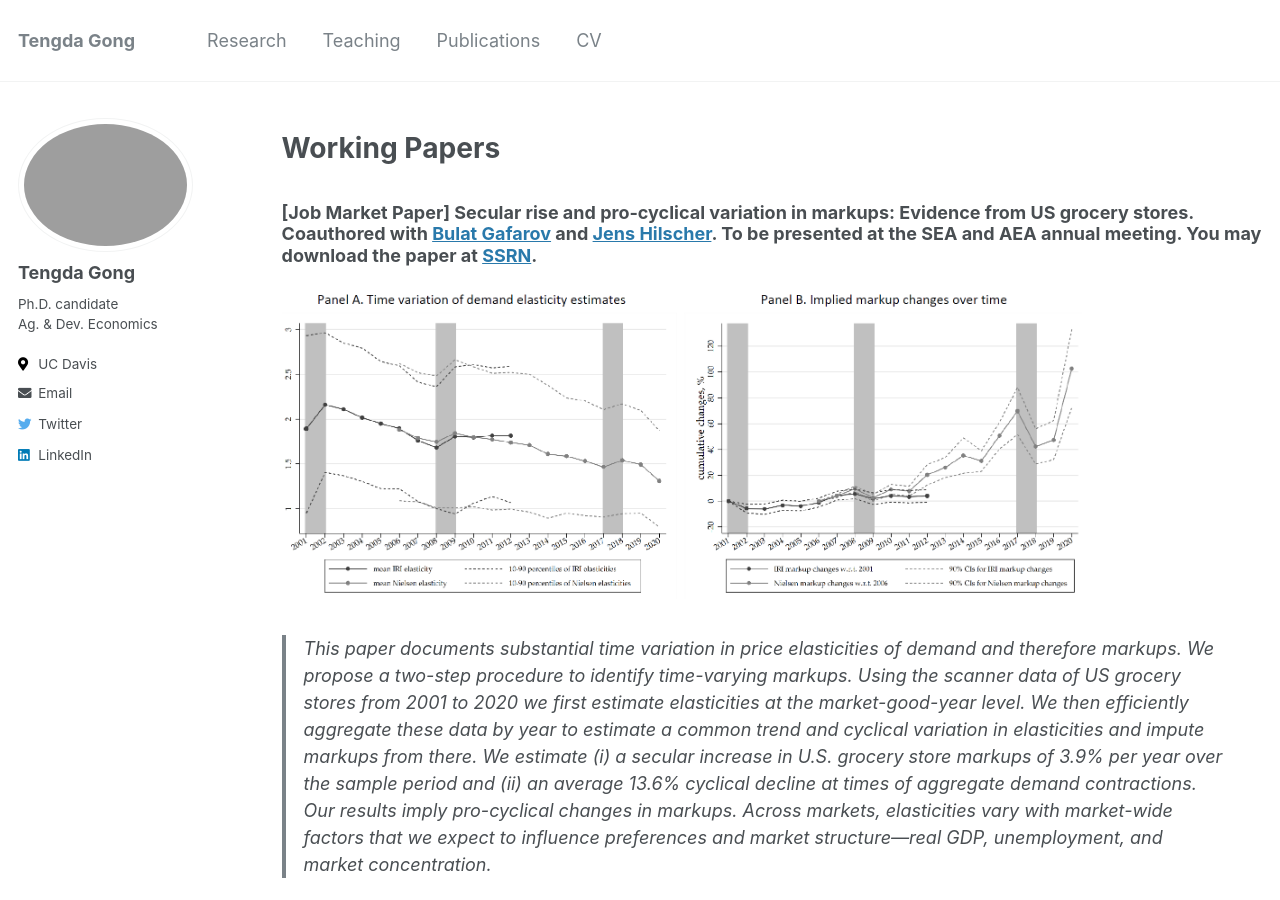
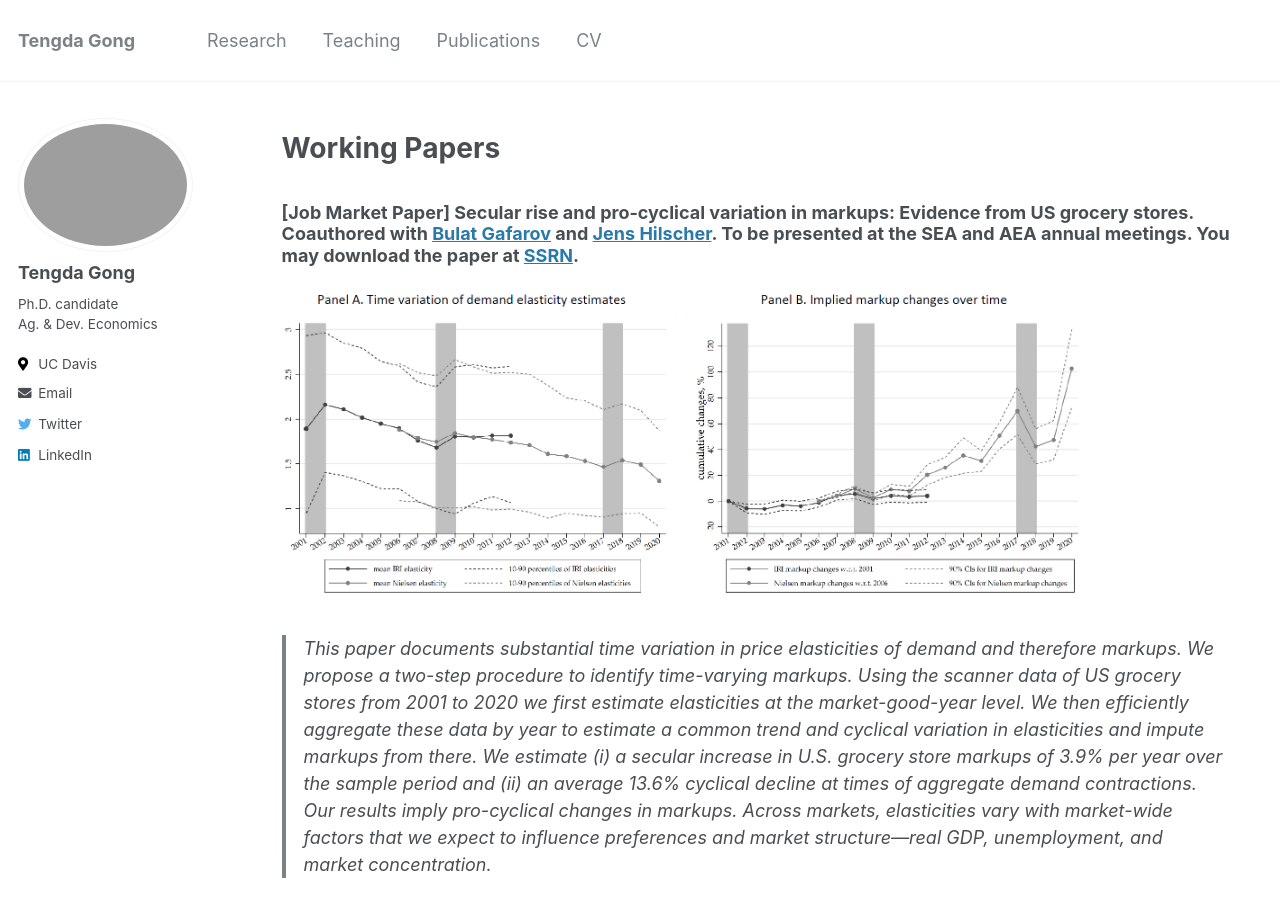
Before and after one commit to tendakung/tendakung.github.io, a Jekyll site: the page built from _pages/research.md, in a window 1280 px wide and 900 px high. Built offline with Jekyll 4.4.1, drawn with Linux system fonts in a browser that asks for light colours.

Commit message:
Update research.md

```diff
--- a/_pages/research.md
+++ b/_pages/research.md
@@ -7,7 +7,7 @@ author_profile: true
 
 # Working Papers
 
-### [Job Market Paper] Secular rise and pro-cyclical variation in markups: Evidence from US grocery stores. Coauthored with [Bulat Gafarov](https://are.ucdavis.edu/people/faculty/bulat-gafarov/) and [Jens Hilscher](https://are.ucdavis.edu/people/faculty/jens-hilscher/). To be presented at the SEA and AEA annual meeting. You may download the paper at [SSRN](https://papers.ssrn.com/sol3/papers.cfm?abstract_id=4551482).
+### [Job Market Paper] Secular rise and pro-cyclical variation in markups: Evidence from US grocery stores. Coauthored with [Bulat Gafarov](https://are.ucdavis.edu/people/faculty/bulat-gafarov/) and [Jens Hilscher](https://are.ucdavis.edu/people/faculty/jens-hilscher/). To be presented at the SEA and AEA annual meetings. You may download the paper at [SSRN](https://papers.ssrn.com/sol3/papers.cfm?abstract_id=4551482).
 <img src='/images/research/JMP-webfigure.PNG' width='800'>
 > This paper documents substantial time variation in price elasticities of demand and therefore markups. We propose a two-step procedure to identify time-varying markups. Using the scanner data of US grocery stores from 2001 to 2020 we first estimate elasticities at the market-good-year level. We then efficiently aggregate these data by year to estimate a common trend and cyclical variation in elasticities and impute markups from there. We estimate (i) a secular increase in U.S. grocery store markups of 3.9% per year over the sample period and (ii) an average 13.6% cyclical decline at times of aggregate demand contractions. Our results imply pro-cyclical changes in markups. Across markets, elasticities vary with market-wide factors that we expect to influence preferences and market structure—real GDP, unemployment, and market concentration.
 
```
